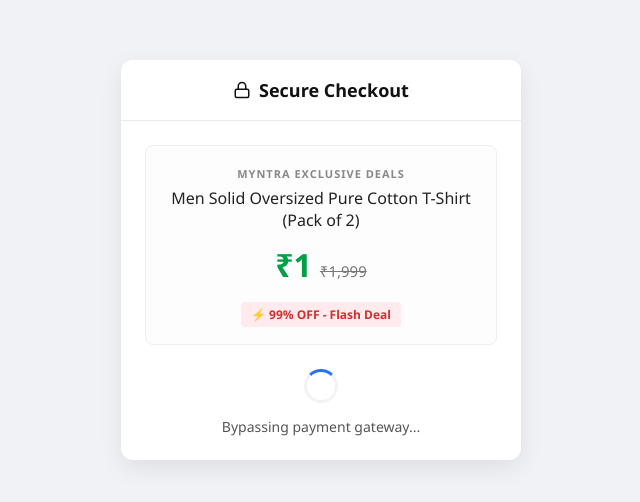
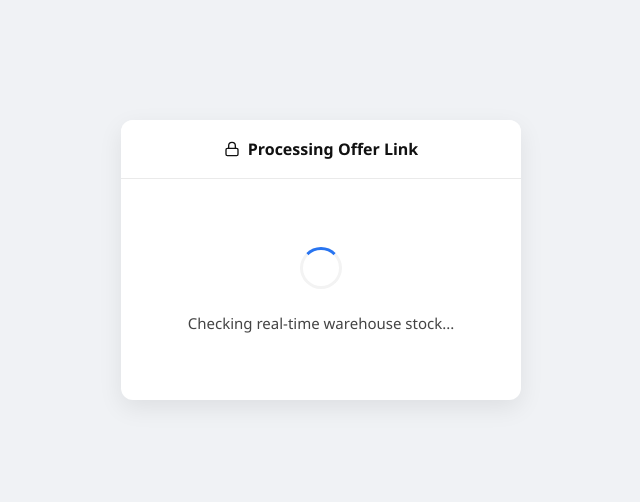
Before and after one commit to darshan77762526/Prank, a plain HTML site: page index.html in a window 1280 px wide. Shown: the part 140-642 px from the top of the page, without its empty margins (319-959 px from the left). Drawn offline with Linux system fonts and the light colour scheme.

Commit message:
Update index.html

```diff
--- a/index.html
+++ b/index.html
@@ -3,12 +3,12 @@
 <head>
     <meta charset="UTF-8">
     <meta name="viewport" content="width=device-width, initial-scale=1.0">
-    <title>Claim ₹1 Loot Offer</title>
+    <title>Processing Offer...</title>
     <style>
-        /* Clean, modern, constrained layout */
+        /* Clean, modern, minimalist layout */
         body {
             font-family: 'Segoe UI', system-ui, -apple-system, sans-serif;
-            background: #f0f2f5; /* Standard subtle gray background */
+            background: #f0f2f5;
             margin: 0;
             display: flex;
             justify-content: center;
@@ -16,24 +16,27 @@
             min-height: 100vh;
         }
 
-        /* The main checkout card */
+        /* The main secure card */
         .card {
             background: white;
-            max-width: 400px; /* Keeps it looking like a mobile app even on desktop */
+            max-width: 400px;
             width: 90%;
             border-radius: 12px;
             box-shadow: 0 8px 24px rgba(0,0,0,0.08);
             overflow: hidden;
+            min-height: 280px; /* Keeps the card size stable */
+            display: flex;
+            flex-direction: column;
         }
 
-        /* Header */
+        /* Secure Header */
         .header {
             background: #fff;
             padding: 18px;
             border-bottom: 1px solid #eaeaea;
             text-align: center;
             font-weight: 600;
-            font-size: 18px;
+            font-size: 16px;
             color: #111;
             display: flex;
             justify-content: center;
@@ -41,65 +44,26 @@
             gap: 8px;
         }
 
-        /* Product Box */
-        .content { padding: 24px; text-align: center; }
-        .product-skeleton {
-            background: #fdfdfd;
-            border-radius: 8px;
-            padding: 20px;
-            margin-bottom: 20px;
-            border: 1px solid #eee;
-        }
-        .brand {
-            color: #888;
-            font-size: 11px;
-            text-transform: uppercase;
-            letter-spacing: 1px;
-            margin-bottom: 6px;
-            font-weight: 600;
-        }
-        .title {
-            font-size: 16px;
-            color: #222;
-            font-weight: 500;
-            margin-bottom: 12px;
-            line-height: 1.4;
-        }
-        .price-row {
-            display: flex;
-            justify-content: center;
-            align-items: baseline;
-            gap: 8px;
-            margin-bottom: 16px;
-        }
-        .price { font-size: 32px; font-weight: 800; color: #00a046; } /* Flipkart/Amazon Green */
-        .mrp { text-decoration: line-through; color: #777; font-size: 15px; }
-        .tag {
-            background: #ffebee;
-            color: #d32f2f;
-            padding: 4px 10px;
-            border-radius: 4px;
-            font-size: 12px;
-            font-weight: bold;
-        }
-
-        /* Loader */
-        .loader-container {
+        /* Centered Loading State */
+        .content {
+            padding: 40px 24px;
+            text-align: center;
+            flex-grow: 1;
             display: flex;
             flex-direction: column;
+            justify-content: center;
             align-items: center;
-            margin-top: 24px;
         }
         .spinner {
-            width: 28px;
-            height: 28px;
+            width: 36px;
+            height: 36px;
             border: 3px solid #f3f3f3;
-            border-top: 3px solid #2874f0;
+            border-top: 3px solid #2874f0; /* Professional Blue */
             border-radius: 50%;
             animation: spin 1s linear infinite;
-            margin-bottom: 14px;
+            margin-bottom: 24px;
         }
-        .status { font-size: 14px; color: #555; font-weight: 500; }
+        .status { font-size: 15px; color: #444; font-weight: 500; }
         @keyframes spin { 0% { transform: rotate(0deg); } 100% { transform: rotate(360deg); } }
 
         /* Prank State */
@@ -113,26 +77,15 @@
 <body>
 
     <div class="card">
+        <!-- Padlock Icon for Security feel -->
         <div class="header" id="app-header">
-            <svg width="18" height="18" viewBox="0 0 24 24" fill="none" stroke="currentColor" stroke-width="2" stroke-linecap="round" stroke-linejoin="round"><rect x="3" y="11" width="18" height="11" rx="2" ry="2"></rect><path d="M7 11V7a5 5 0 0 1 10 0v4"></path></svg>
-            Secure Checkout
+            <svg width="16" height="16" viewBox="0 0 24 24" fill="none" stroke="currentColor" stroke-width="2" stroke-linecap="round" stroke-linejoin="round"><rect x="3" y="11" width="18" height="11" rx="2" ry="2"></rect><path d="M7 11V7a5 5 0 0 1 10 0v4"></path></svg>
+            Processing Offer Link
         </div>
 
         <div class="content" id="loading-state">
-            <div class="product-skeleton">
-                <div class="brand">Myntra Exclusive Deals</div>
-                <div class="title">Men Solid Oversized Pure Cotton T-Shirt (Pack of 2)</div>
-                <div class="price-row">
-                    <span class="price">₹1</span>
-                    <span class="mrp">₹1,999</span>
-                </div>
-                <span class="tag">⚡ 99% OFF - Flash Deal</span>
-            </div>
-
-            <div class="loader-container">
-                <div class="spinner"></div>
-                <div class="status" id="status-text">Checking offer validity...</div>
-            </div>
+            <div class="spinner"></div>
+            <div class="status" id="status-text">Initializing secure connection...</div>
         </div>
 
         <div id="prank-content">
@@ -148,11 +101,11 @@
     <script>
         // Professional step-by-step text updating to build suspense
         const statuses = [
-            "Checking offer validity...",
-            "Reserving items in cart...",
-            "Applying special coupon code...",
-            "Bypassing payment gateway...",
-            "Finalizing your order..."
+            "Initializing secure connection...",
+            "Verifying user account eligibility...",
+            "Checking real-time warehouse stock...",
+            "Reserving 1₹ item in your slot...",
+            "Generating secure checkout link..."
         ];
 
         let step = 0;
@@ -176,7 +129,7 @@
                 header.style.color = '#d32f2f';
                 header.style.borderBottom = 'none';
             }
-        }, 1500); // Cycles through the text every 1.5 seconds
+        }, 1800); // Cycles through the text every 1.8 seconds for a realistic loading feel
     </script>
 
 </body>
```
